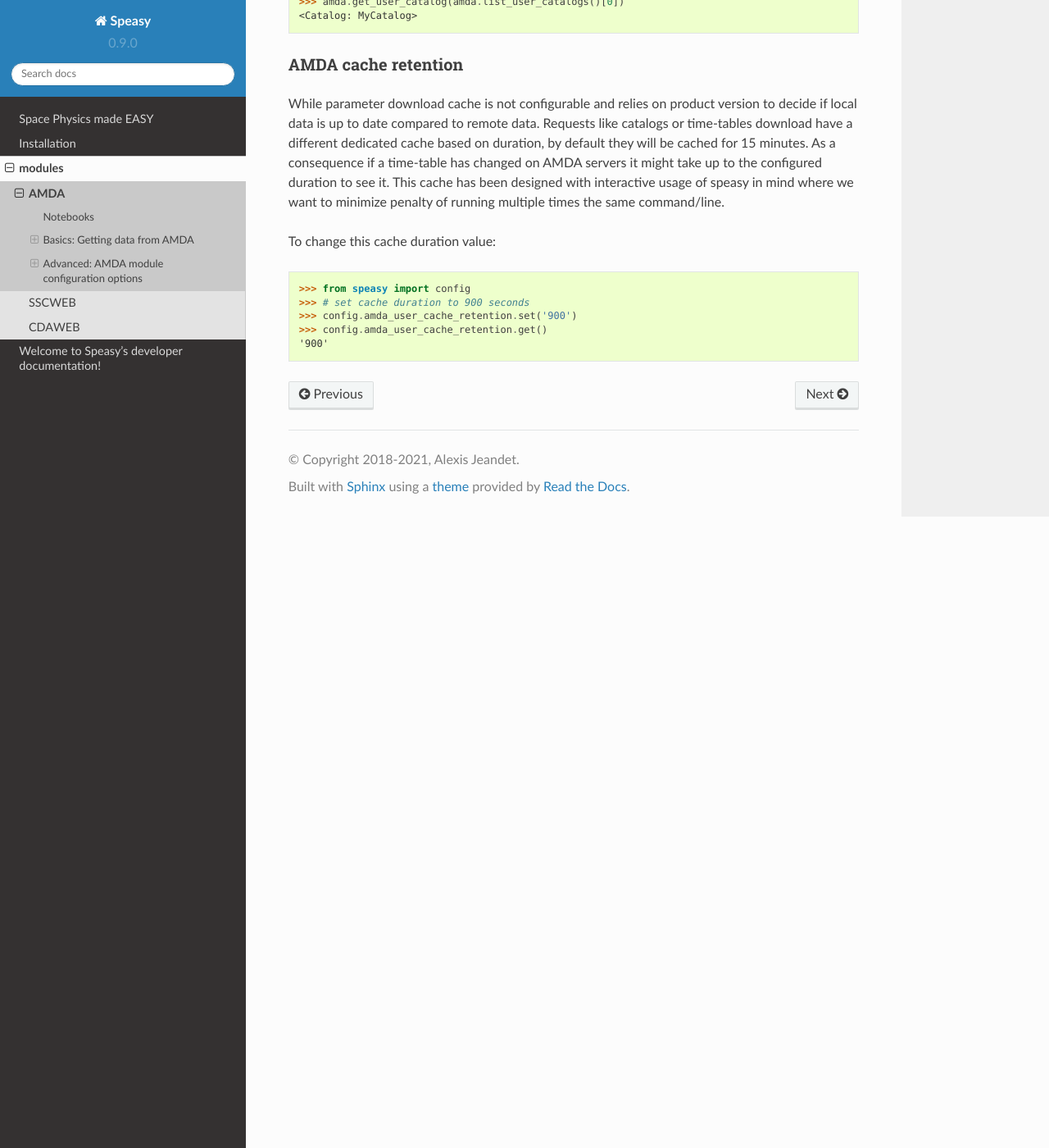
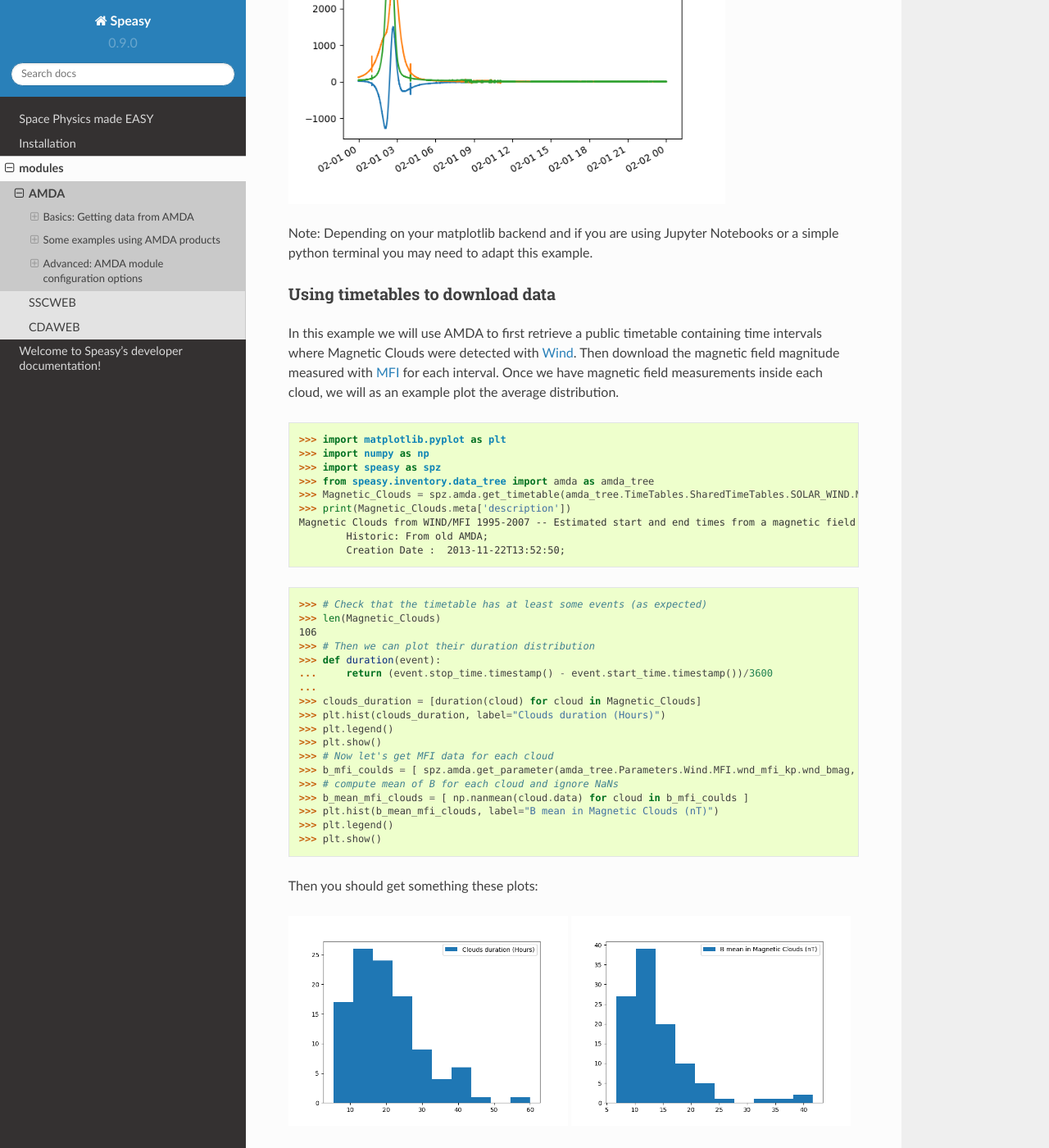
Before and after one commit to SciQLop/speasy, a Sphinx documentation site: the page built from docs/user/amda/amda.rst, in a window 1280 px wide and 1400 px high, scrolled down 4548 px. Shown: the whole window at 82% size. Built offline with Sphinx 7.4.7 and the Read the Docs theme 2.0.0, drawn with Linux system fonts in a browser that asks for light colours; pages that are not in the unit, such as notebooks, are missing from menus; some of the changed text lies outside the part shown.

Commit message:
[Documentation] Adds two more complete examples about AMDA usage
Also drops notebooks entry from TOC

Signed-off-by: Alexis Jeandet <alexis.jeandet@member.fsf.org>

```diff
--- a/docs/user/amda/amda.rst
+++ b/docs/user/amda/amda.rst
@@ -143,6 +141,80 @@ And also alternatively you can use the dynamic inventory:
     >>> print(catalog_mms_2019[1])
     <Event: 2019-01-01T00:24:04+00:00 -> 2019-01-01T00:24:04+00:00 | {'classes': '1'}>
 
+Some examples using AMDA products
+---------------------------------
+
+My first plot from AMDA
+^^^^^^^^^^^^^^^^^^^^^^^
+
+In this example we will use AMDA module to retrieve and plot MMS2 FGM data, feel free to change the code and experiment!
+
+    >>> import matplotlib.pyplot as plt # doctest: +SKIP
+    >>> import speasy as spz
+    >>> from speasy.inventory.data_tree import amda as amda_tree
+    >>> mms2_b_gse = spz.amda.get_parameter(amda_tree.Parameters.MMS.MMS2.FGM.mms2_fgm_srvy.mms2_b_gse, "2020-02-01", "2020-02-02")
+    >>> # Check that mms2_b_gse isn't empty
+    >>> len(mms2_b_gse)
+    1382895
+    >>> # Then you can use the SpeasyVariable plot method for quick plots
+    >>> mms2_b_gse.plot() # doctest: +SKIP
+    >>> plt.show() # doctest: +SKIP
+
+Then you should get something like this:
+
+.. image:: images/AMDA_mms2_b_gse_plot.png
+   :height: 400px
+   :alt: mms2_b_gse plot
+
+Note: Depending on your matplotlib backend and if you are using Jupyter Notebooks or a simple python terminal you may
+need to adapt this example.
+
+Using timetables to download data
+^^^^^^^^^^^^^^^^^^^^^^^^^^^^^^^^^
+
+In this example we will use AMDA to first retrieve a public timetable containing time intervals where Magnetic Clouds
+were detected with `Wind <https://wind.nasa.gov/>`_. Then download the magnetic field magnitude measured with
+`MFI <https://wind.nasa.gov/mfi/instrumentation.html>`_ for each interval. Once we have magnetic field measurements
+inside each cloud, we will as an example plot the average distribution.
+
+    >>> import matplotlib.pyplot as plt # doctest: +SKIP
+    >>> import numpy as np
+    >>> import speasy as spz
+    >>> from speasy.inventory.data_tree import amda as amda_tree
+    >>> Magnetic_Clouds = spz.amda.get_timetable(amda_tree.TimeTables.SharedTimeTables.SOLAR_WIND.Magnetic_Clouds)
+    >>> print(Magnetic_Clouds.meta['description'])  # doctest: +NORMALIZE_WHITESPACE
+    Magnetic Clouds from WIND/MFI 1995-2007 -- Estimated start and end times from a magnetic field model [Lepping et al., 1990] which assumes that the field within the magnetic cloud is force free, i.e., so that the electrical current and the magnetic field are parallel and proportional in strength everywhere within its volume -- see http://lepmfi.gsfc.nasa.gov/mfi/mag_cloud_pub1.html ;
+            Historic: From old AMDA;
+            Creation Date :  2013-11-22T13:52:50;
+
+    >>> # Check that the timetable has at least some events (as expected)
+    >>> len(Magnetic_Clouds)
+    106
+    >>> # Then we can plot their duration distribution
+    >>> def duration(event):
+    ...     return (event.stop_time.timestamp() - event.start_time.timestamp())/3600
+    ...
+    >>> clouds_duration = [duration(cloud) for cloud in Magnetic_Clouds]
+    >>> plt.hist(clouds_duration, label="Clouds duration (Hours)") # doctest: +SKIP
+    >>> plt.legend() # doctest: +SKIP
+    >>> plt.show() # doctest: +SKIP
+    >>> # Now let's get MFI data for each cloud
+    >>> b_mfi_coulds = [ spz.amda.get_parameter(amda_tree.Parameters.Wind.MFI.wnd_mfi_kp.wnd_bmag, cloud.start_time, cloud.stop_time) for cloud in Magnetic_Clouds ]
+    >>> # compute mean of B for each cloud and ignore NaNs
+    >>> b_mean_mfi_clouds = [ np.nanmean(cloud.data) for cloud in b_mfi_coulds ]
+    >>> plt.hist(b_mean_mfi_clouds, label="B mean in Magnetic Clouds (nT)") # doctest: +SKIP
+    >>> plt.legend() # doctest: +SKIP
+    >>> plt.show() # doctest: +SKIP
+
+Then you should get something these plots:
+
+.. image:: images/AMDA_clouds_duration_hist.png
+   :width: 49%
+   :alt: Cloud duration histogram
+.. image:: images/AMDA_b_mean_mfi_clouds.png
+   :width: 49%
+   :alt: Cloud's B mean histogram
+
 
 Advanced: AMDA module configuration options
 -------------------------------------------
--- a/docs/user/amda/amda_notebooks.rst
+++ /dev/null
@@ -1,4 +0,0 @@
-Notebooks
----------
-
-Here are some jupyter-notebooks.
```
Also changed, not shown: other parts of docs/user/amda/amda.rst (+0 -2 lines), docs/user/amda/images/AMDA_b_mean_mfi_clouds.png (added), docs/user/amda/images/AMDA_clouds_duration_hist.png (added), docs/user/amda/images/AMDA_mms2_b_gse_plot.png (added).
